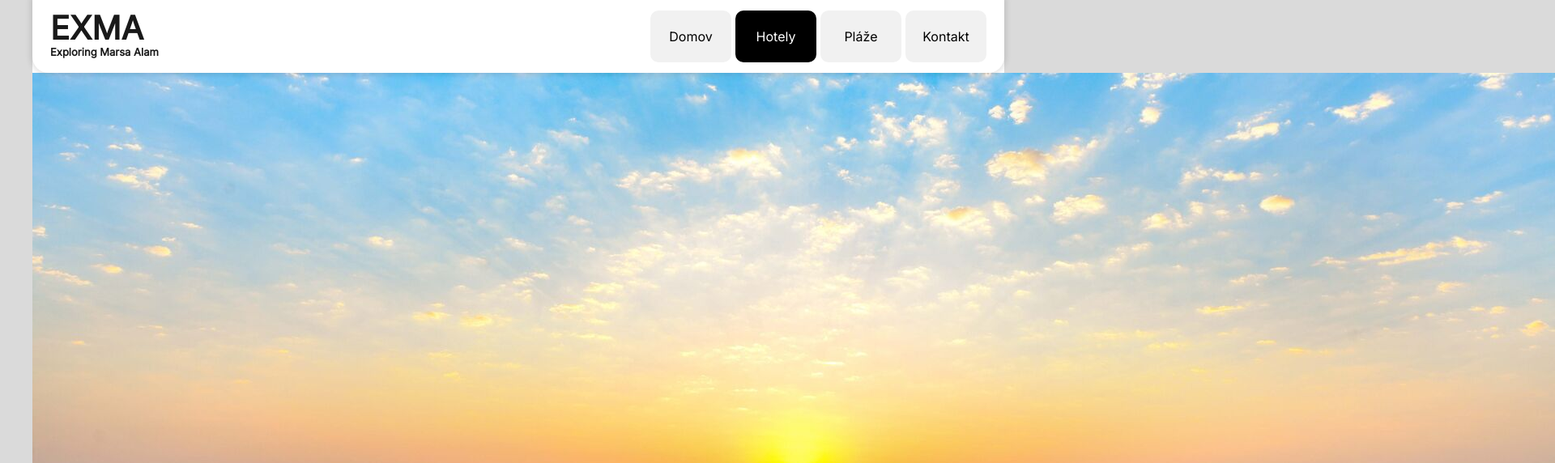
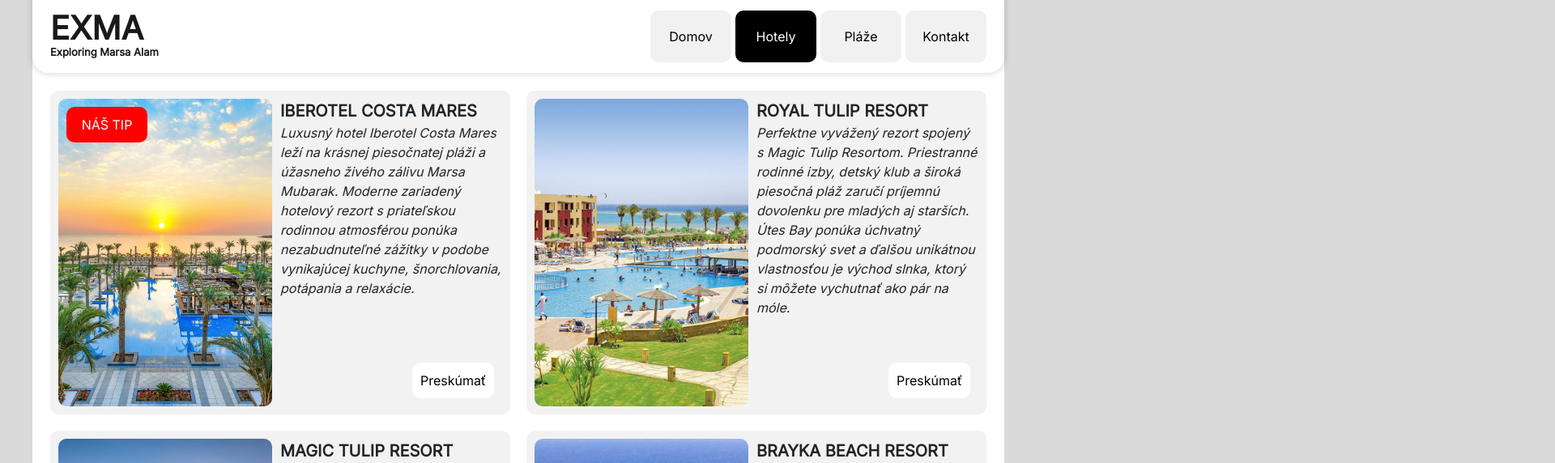
Before and after one commit to mihalko274/Explore_MarsaAlam, an Angular app: page /hotels in a window 1280 px wide. Shown: the top 572 px of the page at 81% size, 1920 px wide, since content can reach past the window. Built offline with nearby package versions, Linux system fonts and the light colour scheme.

Commit message:
responsible hotels

```diff
--- a/src/app/pages/hotels/hotels.component.css
+++ b/src/app/pages/hotels/hotels.component.css
@@ -2,6 +2,31 @@
 /* BEGIN Mobile CSS */
 /* ---------------------------------------------------------- */
 @media screen and (max-width:599px) {
+
+  .hotels-container{
+    width: 100%;
+	padding: 1%;
+	padding:10px max(10px,2vw);
+	display: grid;
+	justify-content: space-around;
+	grid-template-areas: 'a a' 'b b' 'c c' 'd d';
+	grid-template-columns: 1fr 1fr;
+	grid-gap: 10px;
+
+  }
+
+  .hotels-container div:first-child{
+    grid-area: a;
+  }
+  .hotels-container div:nth-child(2){
+    grid-area: b;
+  }
+  .hotels-container div:nth-child(3){
+    grid-area: c;
+  }
+  .hotels-container div:nth-child(4){
+    grid-area: d;
+  }
 
   .hotel_card {
     position: relative;
@@ -44,6 +69,19 @@
     color: white;
   }
 
+  .sticker_tip {
+
+    background: red;
+    color: white;
+    width: 100px;
+    position: absolute;
+    text-align: center;
+    right: 20px;
+    padding: 10px;
+    top: 20px;
+    border-radius: 10px;
+  }
+
 }
 /* ---------------------------------------------------------- */
 /* END Mobile CSS */
@@ -52,6 +90,88 @@
 /* BEGIN Tablet CSS */
 /* ---------------------------------------------------------- */
 @media screen and (min-width:600px) {
+
+
+
+
+  .hotels-container{
+    width: 100%;
+	padding: 1%;
+	display: grid;
+	justify-content: space-around;
+	grid-template-areas: 'a b' 'c d';
+	grid-template-columns: 1fr 1fr;
+	grid-gap: 0;
+
+  }
+
+  .hotels-container div:first-child{
+    grid-area: a;
+  }
+  .hotels-container div:nth-child(2){
+    grid-area: b;
+  }
+  .hotels-container div:nth-child(3){
+    grid-area: c;
+  }
+  .hotels-container div:nth-child(4){
+    grid-area: d;
+  }
+
+  .hotel_card {
+    position: relative;
+    border-radius: 10px;
+    margin: 10px;
+    background:#F2F2F2;
+  }
+
+  .hotel_card img {
+    height: 200px;
+    padding: 10px;
+    width: 100%;
+    object-fit: cover;
+    border-radius: 20px;
+  }
+
+  .hotel_card_text {
+    height: 400px;
+    padding: 10px;
+  }
+
+  .hotel_name {
+    font-size: 20px;
+    text-transform: uppercase;
+    font-weight: 700;
+  }
+  .hotel_desc {
+    font-size: 16px;
+    font-style:italic;
+    text-overflow: ellipsis;
+    overflow: hidden;
+  }
+  .hotel_card button {
+    position: absolute;
+    border: 0;
+    background: black;
+    padding: 10px;
+    border-radius: 0 0 10px 10px;
+    bottom: 0;
+    width: 100%;
+    color: white;
+  }
+
+  .sticker_tip {
+
+    background: red;
+    color: white;
+    width: 100px;
+    position: absolute;
+    text-align: center;
+    right: 20px;
+    padding: 10px;
+    top: 20px;
+    border-radius: 10px;
+  }
 
 }
 /* ---------------------------------------------------------- */
@@ -62,6 +182,43 @@
 /* BEGIN Desktop CSS */
 /* ---------------------------------------------------------- */
 @media screen and (min-width:992px) {
+
+  .hotel_card img {
+    height: 400px;
+    float: left;
+    padding: 10px;
+    width: 50%;
+    object-fit: cover;
+    border-radius: 20px;
+}
+
+.hotel_card button {
+  position: absolute;
+  border: 0;
+  background: #ffffff;
+  padding: 10px;
+  border-radius: 10px;
+  bottom: 20px;
+  right: 20px;
+  color: black;
+  width: unset;
+}
+
+
+.sticker_tip {
+
+  background: red;
+  color: white;
+  width: 100px;
+  position: absolute;
+  text-align: center;
+  left: 20px;
+  padding: 10px;
+  top: 20px;
+  border-radius: 10px;
+}
+
+
 }
 /* ---------------------------------------------------------- */
 /* END Mobile CSS */
--- a/src/app/pages/hotels/hotels.component.html
+++ b/src/app/pages/hotels/hotels.component.html
@@ -1,12 +1,14 @@
 <div class="hotels-container">
 
   <div class="hotel_card">
+    <div class="sticker_tip">NÁŠ TIP</div>
     <div class="hotel_card_img">
     <img src="{{hotelData[0].hotelImg}}">
   </div>
   <div class="hotel_card_text">
     <div class="hotel_name">{{hotelData[0].hotelName}}</div>
     <div class="hotel_desc">{{hotelData[0].hotelDescription}}</div>
+
   </div>
   <a href="">
     <button>Preskúmať</button>
--- a/src/app/sharepages/footer/footer.component.html
+++ b/src/app/sharepages/footer/footer.component.html
@@ -1,5 +1,6 @@
 <footer class="container-fluid footer">
   <div class="row">
+
 
 
     <div class="footer-column">
```
